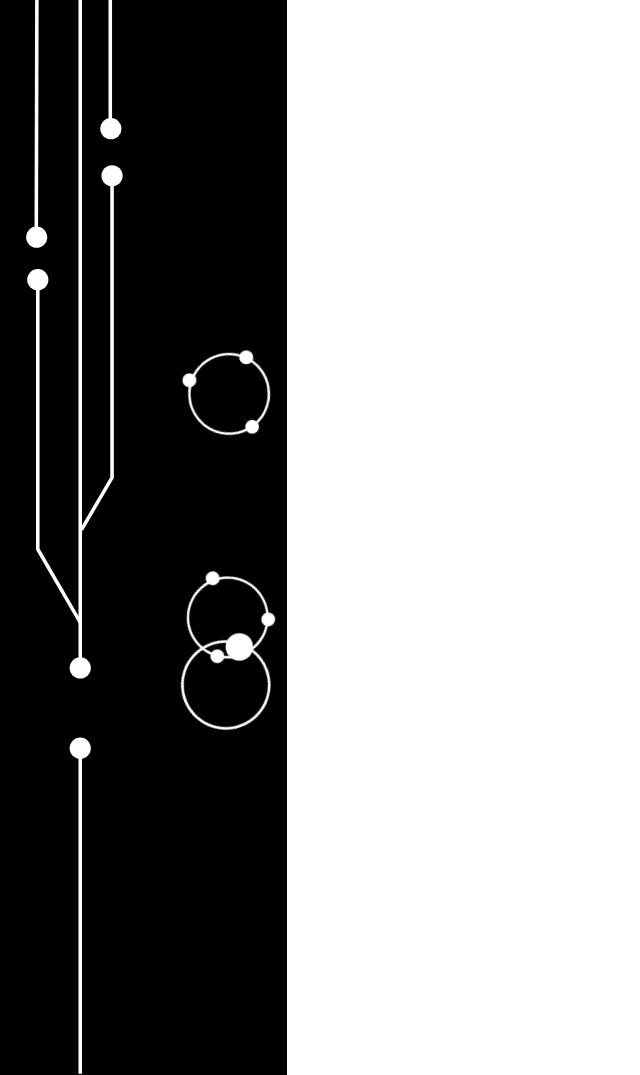
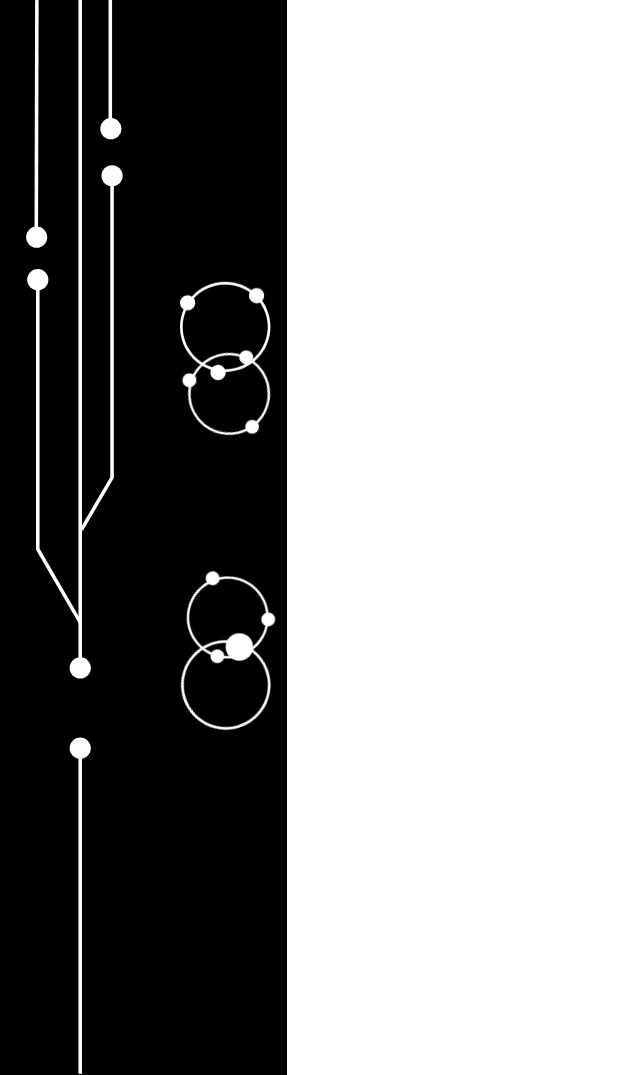
Before and after one commit to NINOCHEKH/D.H.E.-NIN, a plain HTML site: page index.html in a window 1280 px wide. Shown: the whole page, without its empty margins (0-640 px from the left). Drawn offline with Linux system fonts and the light colour scheme.

Commit message:
1 секция done

```diff
--- a/index.html
+++ b/index.html
@@ -16,6 +16,7 @@
         <div class="right1"><img src="images/circle1.svg" alt="" /></div>
         <div class="right2"><img src="images/circle2.svg" alt="" /></div>
         <div class="right3"><img src="images/circle3.svg" alt="" /></div>
+        <div class="right4"><img src="images/circle4.svg" alt="" /></div>
       </section>
     </section>
   </body>
--- a/stylesheets/animation.css
+++ b/stylesheets/animation.css
@@ -1,30 +1,4 @@
 /* фигуры туда сюда на 1 фрейме */
-/* @keyframes moveRight1 {
-  0% {
-    transform: translate(0, 0px);
-  }
-  100% {
-    transform: translate(0, 800px);
-  }
-}
-
-@keyframes moveRight2 {
-  0% {
-    transform: translate(0, 0px);
-  }
-  100% {
-    transform: translate(0, 500px);
-  }
-} */
-
-/* @keyframes moveRight3 {
-  0% {
-    transform: translate(0, 0px);
-  }
-  100% {
-    transform: translate(0, 300px);
-  }
-} */
 
 @keyframes rotateRight1 {
   0% {
@@ -52,3 +26,12 @@
     transform: translateY(60vw) rotate(300deg);
   }
 }
+
+@keyframes rotateRight4 {
+  0% {
+    transform: translateY(1vw) rotate(0deg);
+  }
+  100% {
+    transform: translateY(60vw) rotate(300deg);
+  }
+}
--- a/stylesheets/layout.css
+++ b/stylesheets/layout.css
@@ -47,7 +47,8 @@
 
 .right1,
 .right2,
-.right3 {
+.right3,
+right4 {
   width: 7vw;
   height: 7vw;
 }
@@ -67,9 +68,15 @@
     rotateRight3 2s linear infinite alternate;
 }
 
+.right4 {
+  animation: moveRight4 2.5s linear infinite alternate,
+    rotateRight4 2.5s linear infinite alternate;
+}
+
 .right1 img,
 .right2 img,
-.right3 img {
+.right3 img,
+.right4 img {
   width: 100%;
   height: 100%;
 }
```
Also changed, not shown: images/circle4.svg (added), 2 other files.
